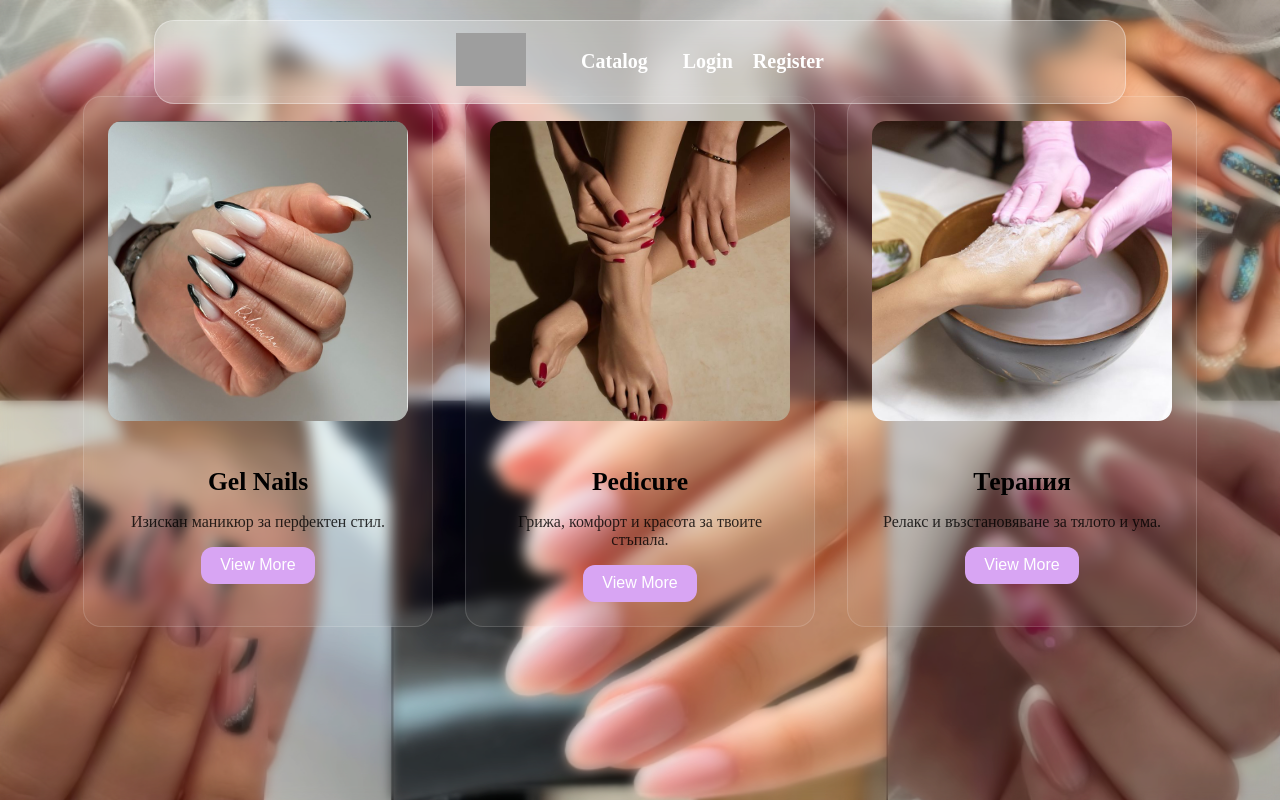
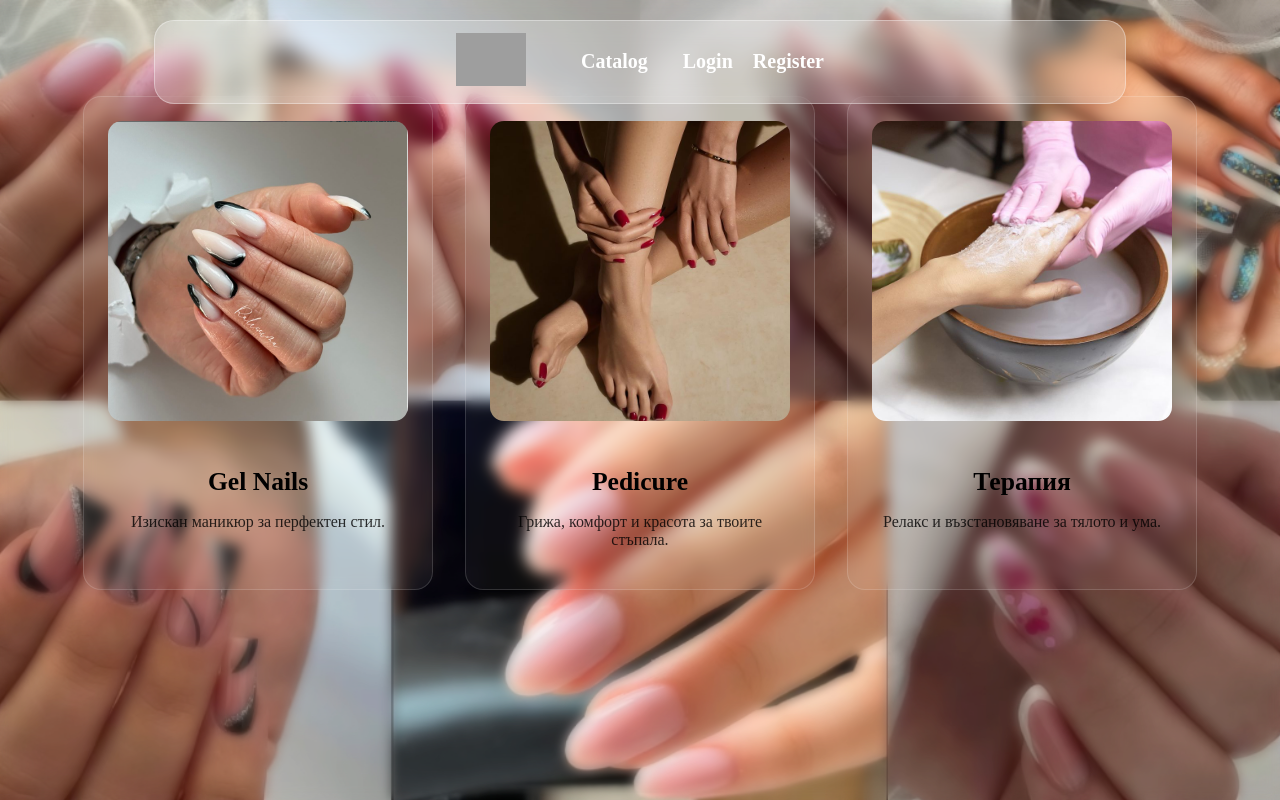
Before and after one commit to DenisMihailow/softuni-react-final-project-studios-2025, a React (Vite) app in the folder client/: page /nails/catalog in a window 1280 px wide. Built offline with nearby package versions, Linux system fonts and the light colour scheme; grey boxes are pictures that could not be loaded.

Commit message:
fix catalog

```diff
--- a/client/src/components/catalog/Catalog.jsx
+++ b/client/src/components/catalog/Catalog.jsx
@@ -1,4 +1,9 @@
+import { Link } from "react-router";
+import { useUserContext } from "../../contexts/UserContext";
+
 export default function Catalog() {
+
+    const {isAuthenticated} = useUserContext();
     return (
         <div className="catalog-wrapper">
 
@@ -6,21 +11,27 @@ export default function Catalog() {
         <img src="../images/nail.png" alt="" className="catalog-image" />
         <h3 className="catalog-title">Gel Nails</h3>
         <p className="catalog-text">Изискан маникюр за перфектен стил.</p>
-        <button className="catalog-btn">View More</button>
+         {isAuthenticated && (<Link to="/nails/book">
+          <button className="catalog-btn">View More</button>
+        </Link>)}
     </div>
 
     <div className="catalog-item">
         <img src="../images/pedicure.jpg" alt="" className="catalog-image" />
         <h3 className="catalog-title">Pedicure</h3>
         <p className="catalog-text">Грижа, комфорт и красота за твоите стъпала.</p>
-        <button className="catalog-btn">View More</button>
+        {isAuthenticated && (<Link to="/nails/book">
+          <button className="catalog-btn">View More</button>
+        </Link>)}
     </div>
 
     <div className="catalog-item">
         <img src="../images/terapy.jpg" alt="" className="catalog-image" />
         <h3 className="catalog-title">Терапия</h3>
         <p className="catalog-text">Релакс и възстановяване за тялото и ума.</p>
-        <button className="catalog-btn">View More</button>
+       {isAuthenticated && (<Link to="/nails/book">
+          <button className="catalog-btn">View More</button>
+        </Link>)}
     </div>
 
 </div>
```
